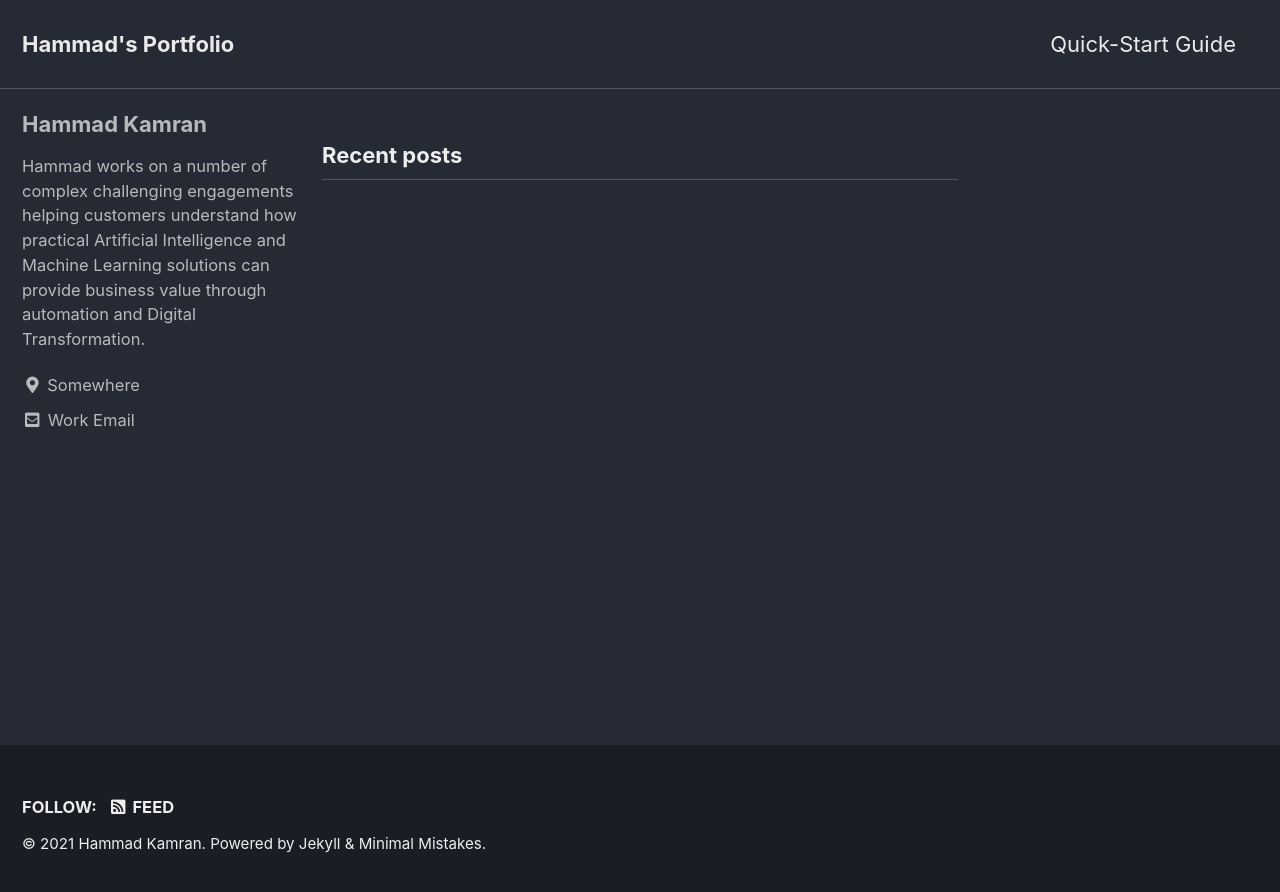
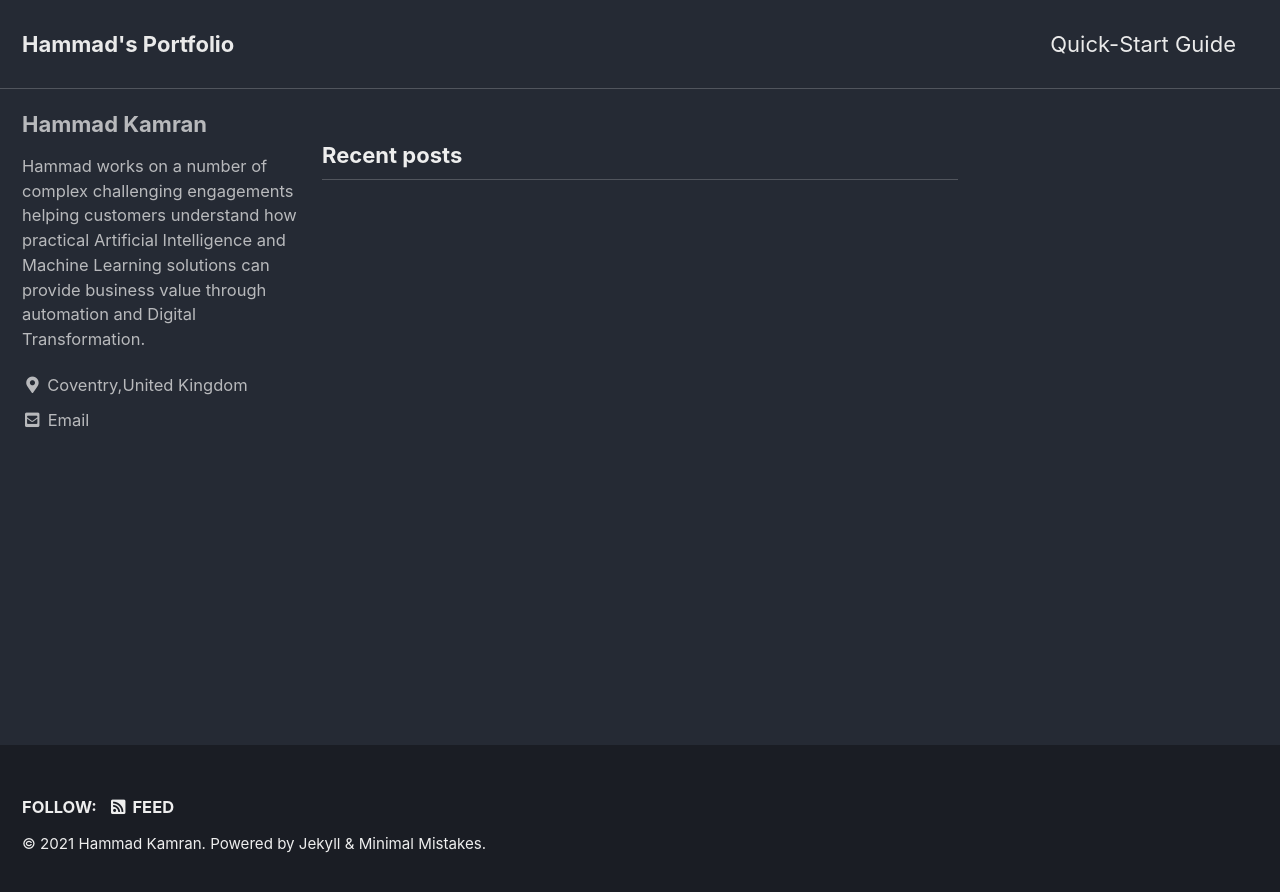
Before and after one commit to HammadKamran/hammad.github.io, a Jekyll site: the page built from docs/index.html, in a window 1280 px wide. Shown: the top 892 px of the page. Built offline with Jekyll 4.4.1, drawn with Linux system fonts in a browser that asks for light colours; cached includes are drawn as plain includes; the list of posts is cut into pages by our own code.

Commit message:
Update _config.yml

```diff
--- a/docs/_config.yml
+++ b/docs/_config.yml
@@ -21,9 +21,9 @@ title_separator          : "|"
 subtitle                 : # site tagline that appears below site title in masthead
 name                     : "Hammad Kamran"
 description              : "A space for Hammad to build his Portfolio"
-url                      : "https://hammad.github.io" # the base hostname & protocol for your site e.g. "https://mmistakes.github.io"
-baseurl                  : "/blog" # the subpath of your site, e.g. "/blog"
-repository               : "HammadKamran/hammad.github.io" # GitHub username/repo-name e.g. "mmistakes/minimal-mistakes"
+url                      : #"https://hammad.github.io" # the base hostname & protocol for your site e.g. "https://mmistakes.github.io"
+baseurl                  : #"/blog" # the subpath of your site, e.g. "/blog"
+repository               : #"HammadKamran/hammad.github.io" # GitHub username/repo-name e.g. "mmistakes/minimal-mistakes"
 teaser                   : # path of fallback teaser image, e.g. "/assets/images/500x300.png"
 logo                     : # path of logo image to display in the masthead, e.g. "/assets/images/88x88.png"
 masthead_title           : # overrides the website title displayed in the masthead, use " " for no title
@@ -97,12 +97,12 @@ author:
   name             : "Hammad Kamran"
   avatar           : # path of avatar image, e.g. "/assets/images/bio-photo.jpg"
   bio              : "Hammad works on a number of complex challenging engagements helping customers understand how practical Artificial Intelligence and Machine Learning solutions can provide business value through automation and Digital Transformation."
-  location         : "Somewhere"
-  email            :
+  location         : "Coventry,United Kingdom"
+  email            : "hkamran@kagool.com"
   links:
     - label: "Work Email"
       icon: "fas fa-fw fa-envelope-square"
-      url: "hkamran@kagool.com"
+      #url: "hkamran@kagool.com"
     - label: "Website"
       icon: "fas fa-fw fa-link"
       # url: "https://your-website.com"
```
